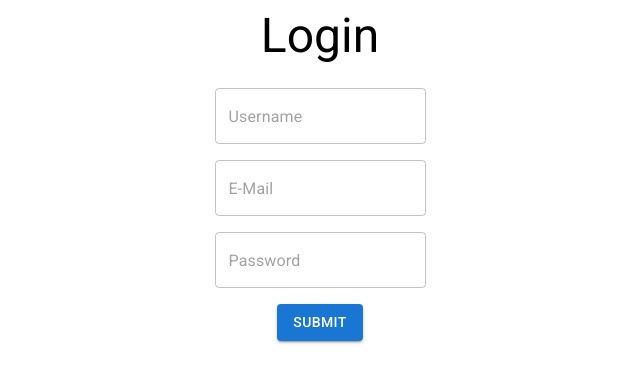
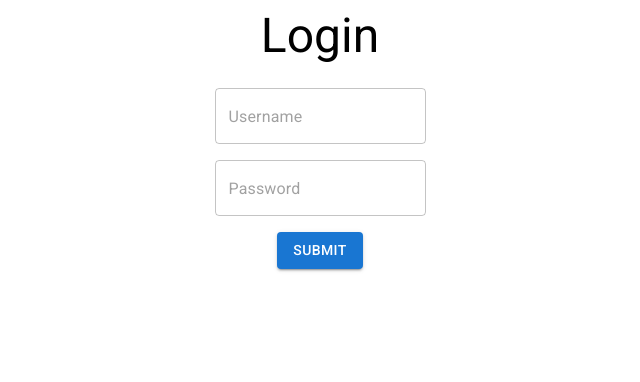
Before and after one commit to lebrancconvas/Honekrabuay, a React (Create React App) app in the folder client/: page /login in a window 1280 px wide. Shown: the top 382 px of the page, without its empty margins (320-960 px from the left). Built offline with nearby package versions, Linux system fonts and the light colour scheme.

Commit message:
👔 Create Web Login Feature.

```diff
--- a/client/src/pages/Login.jsx
+++ b/client/src/pages/Login.jsx
@@ -5,9 +5,16 @@ import {Box} from '@mui/system';
 const Login = () => {
 	const [username, setUsername] = useState('');
 	const [password, setPassword] = useState('');
-	const [email, setEmail] = useState('');
-	const handleSubmit = () => {
-		alert(`{Username: ${username}, Password: ${password}, Email: ${email}}`);
+	const handleSubmit = async (event) => {
+		event.preventDefault();
+		await fetch('http://localhost:3002/api/registeruser', {
+			method: 'POST',
+			headers: {'Content-Type': 'application/json'},
+			body: JSON.stringify({
+				username, password
+			})
+		})
+
 	}
 	return (
 		<div>
@@ -22,10 +29,7 @@ const Login = () => {
 						<TextField type="text" name="Username" placeholder="Username" onChange={e => setUsername(e.target.value)} required/>
 					</Box>
 					<Box mt={2}>
-						<TextField type="email" name="E-Mail" placeholder="E-Mail" onChange={e => setPassword(e.target.value)} required/>
-					</Box>
-					<Box mt={2}>
-						<TextField type="password" name="Password" placeholder="Password" onChange={e => setEmail(e.target.value)} required/>
+						<TextField type="password" name="Password" placeholder="Password" onChange={e => setPassword(e.target.value)} required/>
 					</Box>
 					<Box mt={2}>
 						<Button type="submit" variant="contained">Submit</Button>
```
Also changed, not shown: 1 other file (tests, documents, lock files or other folders).
